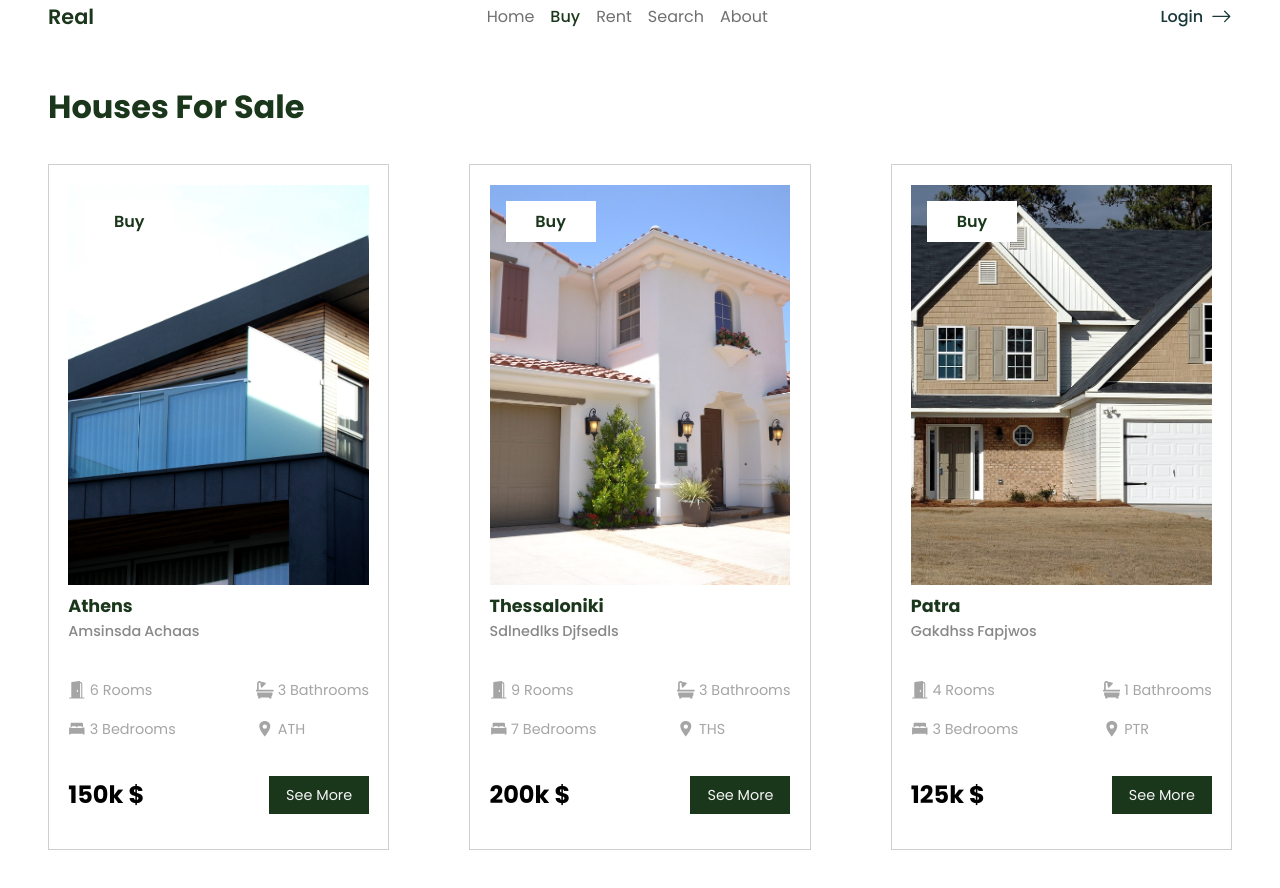
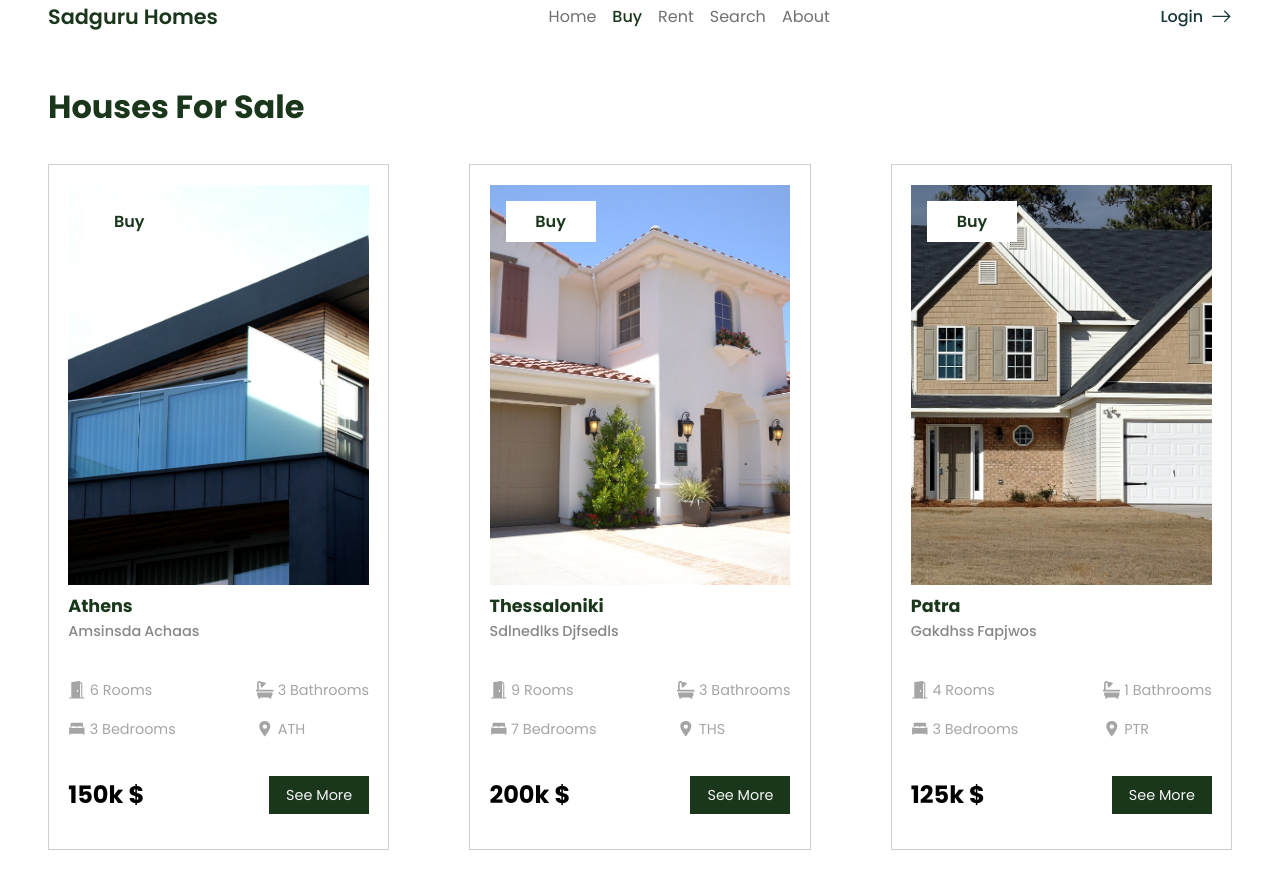
Before and after one commit to dvjadeja/sadguru-homes-demo, a React (Create React App) app: page /buy in a window 1280 px wide. Shown: the top 888 px of the page. Built offline with nearby package versions, Linux system fonts and the light colour scheme.

Commit message:
Title Tag

```diff
--- a/public/index.html
+++ b/public/index.html
@@ -24,7 +24,7 @@
       work correctly both with client-side routing and a non-root public URL.
       Learn how to configure a non-root public URL by running `npm run build`.
     -->
-    <title>React App</title>
+    <title>Sadguru Homes</title>
   </head>
   <body>
     <noscript>You need to enable JavaScript to run this app.</noscript>
--- a/src/Components/Navbar/Navbar.jsx
+++ b/src/Components/Navbar/Navbar.jsx
@@ -30,7 +30,7 @@ const Navbar = ({ BurgerColour }) => {
       <nav>
         {/* LOGO */}
         <div className={styles.brand_logo}>
-          <Link to="/">Real</Link>
+          <Link to="/">Sadguru Homes</Link>
         </div>
 
         {/* NAV BURGER */}
--- a/src/Components/Pages/Home/Sections/Footer.jsx
+++ b/src/Components/Pages/Home/Sections/Footer.jsx
@@ -13,7 +13,7 @@ const Footer = () => {
     <footer>
       <ul className={styles.brand}>
         <li>
-          <span>Real</span>
+          <span>Sadguru Homes</span>
         </li>
         <li>
           <span>Our Location</span>
--- a/src/Components/Pages/Home/Sections/Section1.jsx
+++ b/src/Components/Pages/Home/Sections/Section1.jsx
@@ -27,7 +27,7 @@ const Section1 = () => {
           <h1>Easy way to find your Dream House</h1>
           <p>
             Search and find your dream house at affordable prices, but with the
-            best quality. Only Availble at Real
+            best quality. Only Availble at Sadguru Homes
           </p>
 
           {/* SearchBox */}
--- a/src/Components/Pages/Home/Sections/Section2.jsx
+++ b/src/Components/Pages/Home/Sections/Section2.jsx
@@ -45,7 +45,7 @@ const Section2 = () => {
         <div className={styles.sell}>
           <h3>Sell a home</h3>
           <p>
-            Wether you get a cash offer through Real Offers or choose to sell
+            Wether you get a cash offer through Sadguru Homes Offers or choose to sell
             traditionally, we can help you navigate a successfull sale.
           </p>
           <ArrowButton text={"Use Filters"} path="search" />
--- a/src/Components/Pages/Home/Sections/Section4.jsx
+++ b/src/Components/Pages/Home/Sections/Section4.jsx
@@ -21,7 +21,7 @@ const Section4 = () => {
         <div className={styles.info}>
           <p>
             Search and find your Dream House at affordable prices, but with best
-            Quality. Only Available at Real!
+            Quality. Only Available at Sadguru Homes!
           </p>
 
           <div className={styles.rows}>
```
